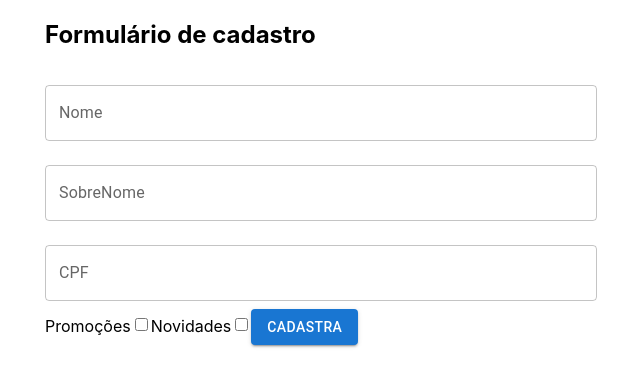
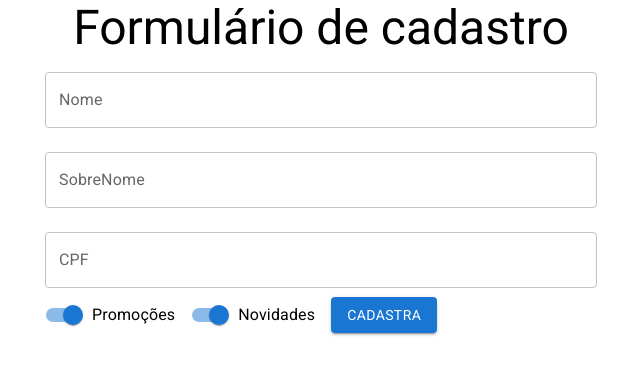
Before and after one commit to BarbaraPSousa/react-uma-abordagem-moderna, a React (Create React App) app: page / in a window 1280 px wide. Shown: the top 386 px of the page, without its empty margins (319-959 px from the left). Built offline with nearby package versions, Linux system fonts and the light colour scheme.

Commit message:
Tipografia e Switch

```diff
--- a/package.json
+++ b/package.json
@@ -5,10 +5,12 @@
   "dependencies": {
     "@emotion/react": "^11.4.1",
     "@emotion/styled": "^11.3.0",
+    "@fontsource/roboto": "^4.5.1",
     "@material-ui/core": "^5.0.0-beta.5",
     "@testing-library/jest-dom": "^5.11.4",
     "@testing-library/react": "^11.1.0",
     "@testing-library/user-event": "^12.1.10",
+    "fontsource-roboto": "^4.0.0",
     "react": "^17.0.2",
     "react-dom": "^17.0.2",
     "react-scripts": "4.0.3",
--- a/src/App.js
+++ b/src/App.js
@@ -2,13 +2,14 @@
 import './App.css'
 import FormularioCadastro from './components/FormularioCadastro/FormularioCadastro'
 
-import { Container } from '@material-ui/core'
+import { Container,Typography } from '@material-ui/core'
+import 'fontsource-roboto';
 
 class App extends Component {
   render() {
     return (
       <Container component="article" maxWidth="sm">
-        <h1>Formulário de cadastro</h1>
+        <Typography variant="h3" component='h1' align="center">Formulário de cadastro</Typography>
         <FormularioCadastro />
       </Container>
     )
--- a/src/components/FormularioCadastro/FormularioCadastro.jsx
+++ b/src/components/FormularioCadastro/FormularioCadastro.jsx
@@ -1,6 +1,5 @@
 import React from 'react'
-import Button from '@material-ui/core/Button'
-import TextField from '@material-ui/core/TextField'
+import { Button, TextField, Switch, FormControlLabel } from '@material-ui/core/'
 
 function FormularioCadastro() {
   return (
@@ -27,10 +26,14 @@
         fullWidth
       />
 
-      <label>Promoções</label>
-      <input type="checkbox" />
-      <label>Novidades</label>
-      <input type="checkbox" />
+      <FormControlLabel
+        label="Promoções"
+        control={<Switch name="promocoes" defaultChecked color="primary" />}
+      />
+      <FormControlLabel
+        label="Novidades"
+        control={<Switch name="novidades" defaultChecked color="primary" />}
+      />
 
       <Button type="submit" variant="contained" color="primary">
         Cadastra
```
Also changed, not shown: 1 other file (tests, documents, lock files or other folders).
